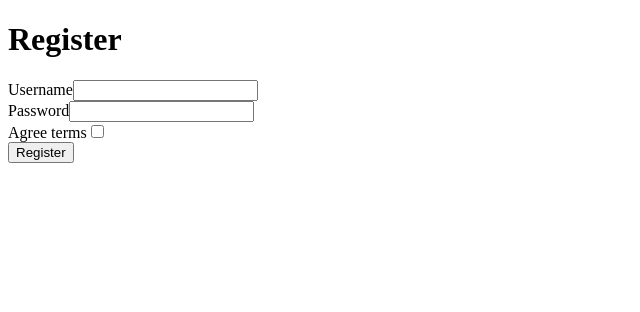
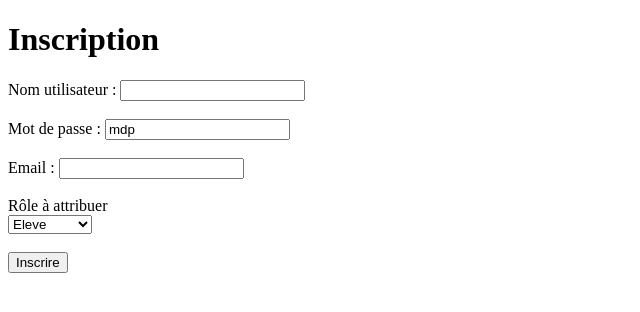
Before and after one commit to ThomasArroyos/Projet_Symfony, a Symfony app: template templates/registration/register.html.twig in a window 1280 px wide. Shown: the top 312 px of the page, without its empty margins (0-640 px from the left). Run offline with Twig, Linux system fonts and the light colour scheme; the template is opened without the code that fills it, so the values that code supplies are empty; form fields are guessed from the names that the template uses; some libraries are stand-ins or nearby versions.

Commit message:
Form Register

```diff
--- a/templates/registration/register.html.twig
+++ b/templates/registration/register.html.twig
@@ -1,21 +1,79 @@
 {% extends 'base.html.twig' %}
 
-{% block title %}Register{% endblock %}
+{% block title %}Inscription{% endblock %}
 
 {% block body %}
     {% for flashError in app.flashes('verify_email_error') %}
         <div class="alert alert-danger" role="alert">{{ flashError }}</div>
     {% endfor %}
 
-    <h1>Register</h1>
+    <h1>Inscription</h1>
 
-    {{ form_start(registrationForm) }}
+    <form method="post" action="traitement.php">
+        <p>
+            <label for="Nom">Nom utilisateur : </label>
+            <input type="text" name="Nom" id="Nom" />
+
+            <br />
+            <br />
+            <label for="mdp">Mot de passe :</label>
+            <input type="text" name="mdp" id="mdp" value="mdp"/>
+
+            <br />
+            <br />
+            <label for="email">Email :</label>
+            <input type="email" name="email" id="email"/>
+
+            <br />
+            <br />
+            <label for="roles">Rôle à attribuer</label><br />
+            <select name="role" id="role">
+                <option value="eleve">Eleve</option>
+                <option value="formateur">Formateur</option>
+            </select>
+
+            <br />
+            <br />
+            <input type="button" value="Inscrire" id="inscrire"/>
+        </p>
+    </form>
+    {#     {{ form_start(registrationForm) }}
         {{ form_row(registrationForm.username) }}
         {{ form_row(registrationForm.plainPassword, {
             label: 'Password'
         }) }}
-        {{ form_row(registrationForm.agreeTerms) }}
 
-        <button type="submit" class="btn">Register</button>
-    {{ form_end(registrationForm) }}
+        <button type="submit" class="btn">Inscription</button>
+    {{ form_end(registrationForm) }} #}
 {% endblock %}
+{% block javascripts %}
+    <script>
+        window.onload = function(){
+            let username = document.querySelector("#Nom")
+            let mail = document.querySelector("#email")
+            let password = document.querySelector("#mdp")
+            let role = document.querySelector("#role")
+
+            let inscrire = document.querySelector("#inscrire")
+
+            inscrire.addEventListener('click', (e) => {
+                console.log(username);
+                console.log(mail);
+                console.log(password);
+                console.log(role);
+                let url = `/adduser`
+                let donnees = {
+                    "username": username.value,
+                    "password": password.value,
+                    "role": role.value,
+                    "email": mail.value,
+                }
+                console.log(donnees);
+                let xhr = new XMLHttpRequest
+
+                xhr.open("PUT", url)
+                xhr.send(JSON.stringify(donnees))
+            })
+        }
+    </script>
+{% endblock %}
```
Also changed, not shown: src/Controller/RegistrationController.php (+16 -0 lines), src/Entity/User.php (+20 -89 lines), src/Form/RegistrationFormType.php (+1 -8 lines).
